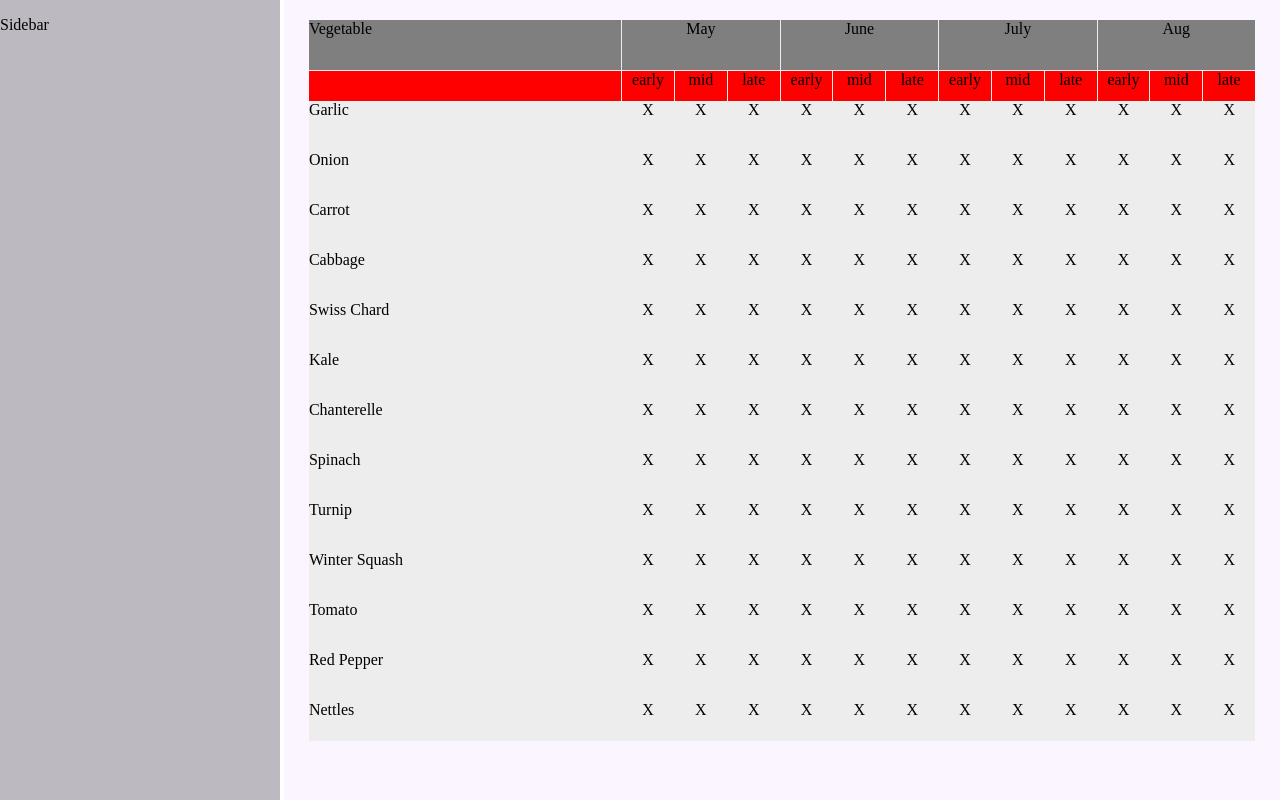
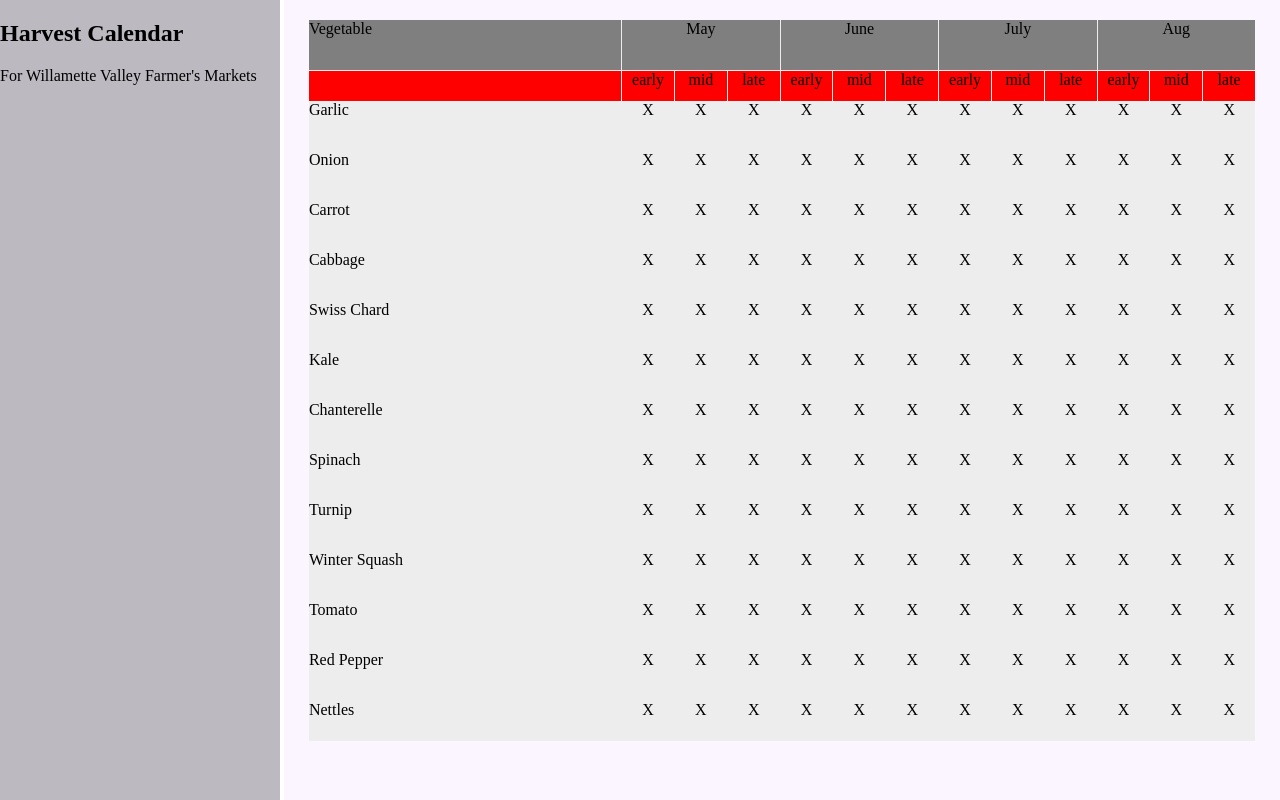
Before and after one commit to ddluc/harvest-calendar, a React (Create React App) app in the folder ui/: page / in a window 1280 px wide. Built offline with nearby package versions, Linux system fonts and the light colour scheme.

Commit message:
Setup state management using React Context + Hooks

```diff
--- a/ui/src/components/App.js
+++ b/ui/src/components/App.js
@@ -1,17 +1,21 @@
 import React from 'react';
 import Calendar from './Calendar.js';
 import Sidebar from './Sidebar.js';
+
+import { StoreProvider } from '../store/Store.js';
 
 import '../styles/App.scss'
 
 function App() {
   return (
-    <div className="app">
-      <Sidebar />
-      <div className="main">
-        <Calendar />
+    <StoreProvider>
+      <div className="app">
+        <Sidebar />
+        <div className="main">
+          <Calendar />
+        </div>
       </div>
-    </div>
+    </StoreProvider>
   );
 }
 
--- a/ui/src/components/Calendar.js
+++ b/ui/src/components/Calendar.js
@@ -1,10 +1,14 @@
 import React from 'react';
 import CalendarHeader from './CalendarHeader';
 import CalendarRow from './CalendarRow';
+import { Store } from '../store/Store';
 
 import '../styles/Calendar.scss'
 
 function Calendar() {
+
+  const { state, dispatch } = React.useContext(Store);
+
   return (
     <div className="calendar">
       <CalendarHeader />
--- a/ui/src/components/Sidebar.js
+++ b/ui/src/components/Sidebar.js
@@ -1,9 +1,14 @@
 import React from 'react';
+import { Store } from '../store/Store';
 
 function Sidebar() {
+
+  const { state, dispatch } = React.useContext(Store);
+
   return (
     <div className="sidebar">
-        <p>Sidebar</p>
+        <h2>{state.appTitle}</h2>
+        <span>For Willamette Valley Farmer's Markets</span>
     </div>
   );
 }
--- /dev/null
+++ b/ui/src/store/Store.js
@@ -0,0 +1,28 @@
+import React from 'react';
+
+const initialState = {
+  appTitle: 'Harvest Calendar',
+  searchInput: '',
+  view: 'season',
+  season: '',
+  month: null,
+  pricingMode: '',
+};
+
+const reducer = (state, action) => {
+  const newState = {...state};
+  switch (action.type) {
+  case 'UPDATE_TITLE':
+    newState.title = action.payload
+    return state;
+  default:
+    return state;
+  }
+};
+
+export const Store = React.createContext();
+
+export const StoreProvider = (props) => {
+  const [state, dispatch] = React.useReducer(reducer, initialState);
+  return <Store.Provider value={{state, dispatch}}>{props.children}</Store.Provider>;
+};
```
